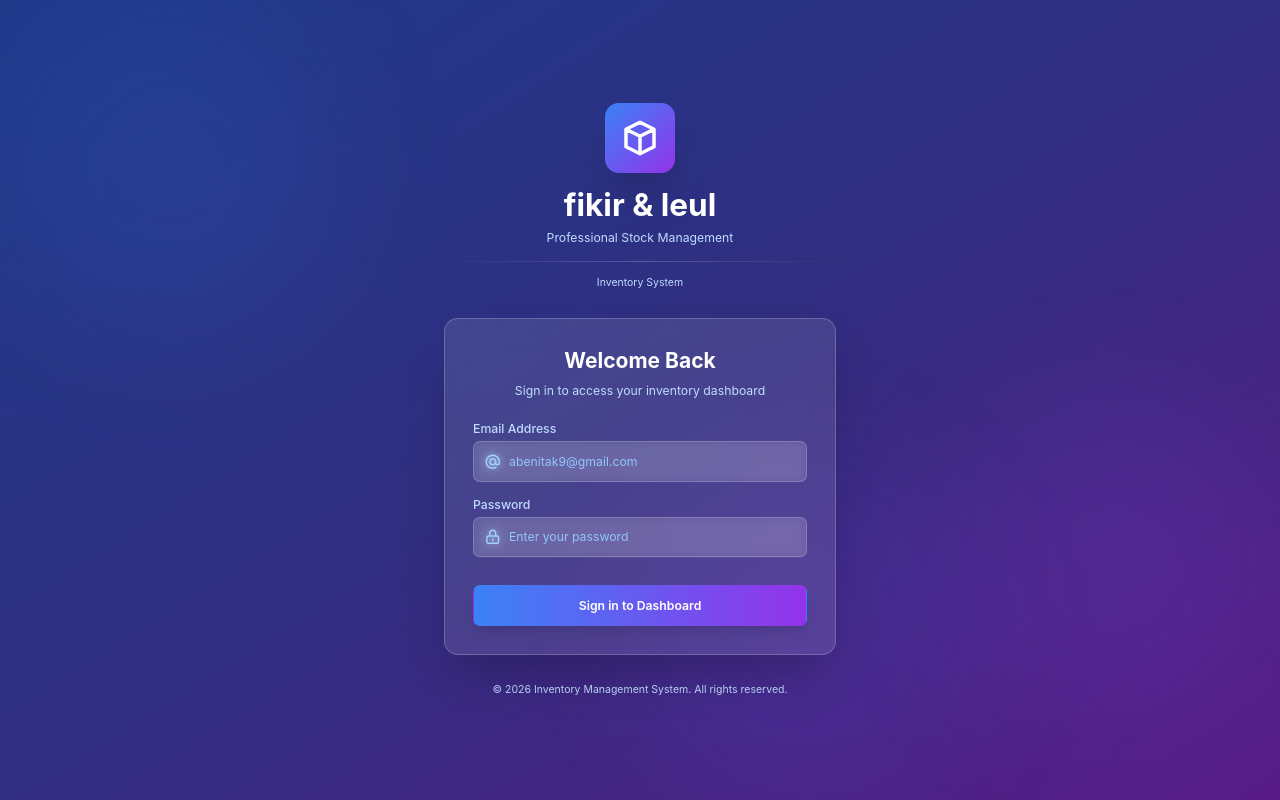
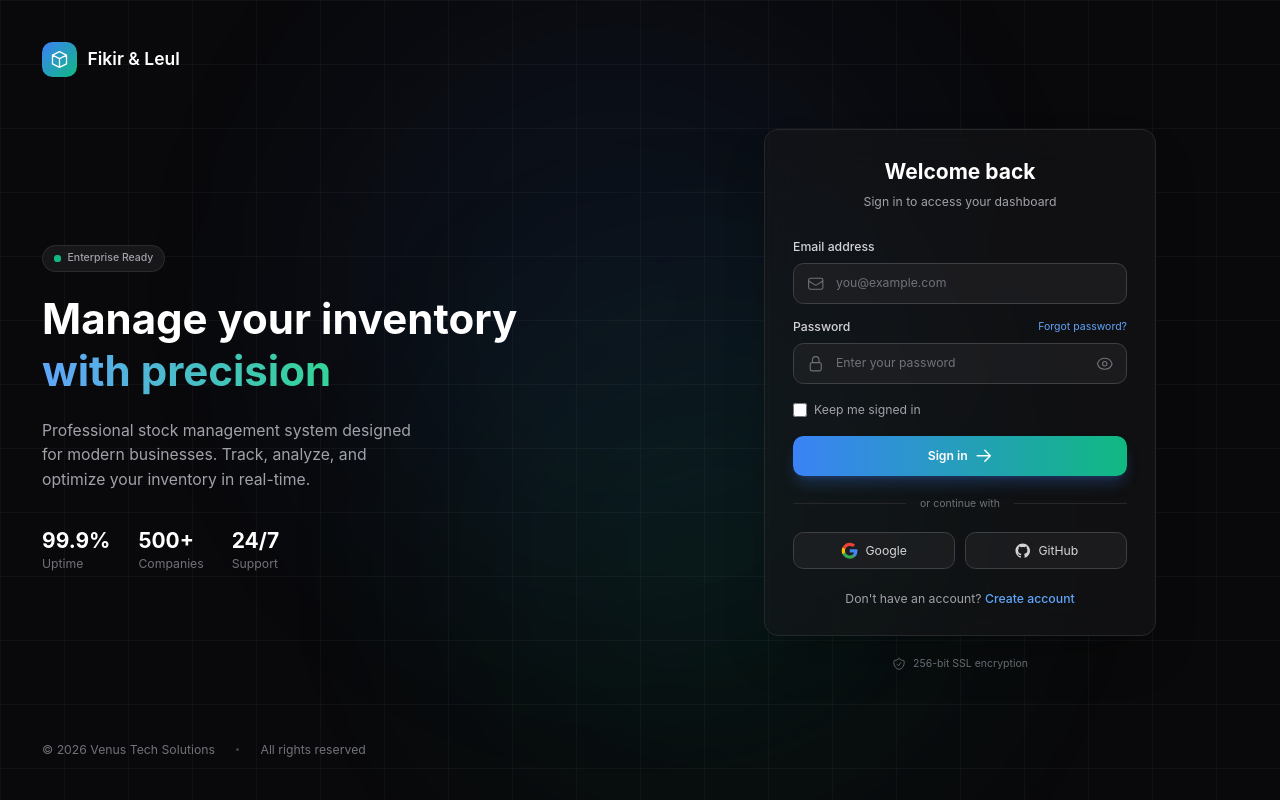
Before and after one commit to abenezer1993/integrated_inventory, a React (Create React App) app: page /login in a window 1280 px wide. Built offline with nearby package versions, Linux system fonts and the light colour scheme; the HTML template or start-up script is replaced by a standard one.

Commit message:
feat: redesign login page to match dark theme
Update login page with split-screen, gradient, and social logins.

```diff
--- a/src/pages/Login.tsx
+++ b/src/pages/Login.tsx
@@ -1,30 +1,25 @@
 import React, { useState } from 'react';
 import { useAuth } from '../contexts/AuthContext-debug';
-import { useNavigate } from 'react-router-dom';
+import { useNavigate, Link } from 'react-router-dom';
 
 const Login: React.FC = () => {
   const [email, setEmail] = useState('');
   const [password, setPassword] = useState('');
   const [error, setError] = useState('');
   const [loading, setLoading] = useState(false);
+  const [showPassword, setShowPassword] = useState(false);
   const { login } = useAuth();
   const navigate = useNavigate();
 
   const handleSubmit = async (e: React.FormEvent) => {
     e.preventDefault();
-    console.log('🔐 Login form submitted');
-    console.log('🔐 Email entered:', email);
-    console.log('🔐 Password entered:', password ? '***' : 'empty');
-
     setLoading(true);
     setError('');
 
     try {
       await login(email, password);
-      console.log('🔐 Login function completed successfully');
       navigate('/');
     } catch (err: any) {
-      console.log('🔐 Login function failed:', err.message);
       setError(err.message);
     } finally {
       setLoading(false);
@@ -32,62 +27,115 @@ const Login: React.FC = () => {
   };
 
   return (
-    <div className="min-h-screen flex items-center justify-center bg-gradient-to-br from-blue-900 via-indigo-900 to-purple-900 py-12 px-4 sm:px-6 lg:px-8 relative overflow-hidden">
-      {/* Background Pattern */}
+    <div className="min-h-screen flex bg-zinc-950 relative overflow-hidden">
+      {/* Background Effects */}
       <div className="absolute inset-0">
-        <div className="absolute inset-0 bg-gradient-to-br from-blue-900/20 via-indigo-900/20 to-purple-900/20"></div>
-        <div className="absolute inset-0">
-          <div className="absolute top-0 left-0 w-96 h-96 bg-blue-500/10 rounded-full blur-3xl"></div>
-          <div className="absolute top-1/2 right-0 w-96 h-96 bg-purple-500/10 rounded-full blur-3xl"></div>
-          <div className="absolute bottom-0 left-1/2 w-96 h-96 bg-indigo-500/10 rounded-full blur-3xl"></div>
+        <div className="absolute inset-0 bg-[linear-gradient(rgba(39,39,42,0.3)_1px,transparent_1px),linear-gradient(90deg,rgba(39,39,42,0.3)_1px,transparent_1px)] bg-[size:64px_64px]" />
+        <div className="absolute top-0 left-1/4 w-[600px] h-[600px] bg-blue-500/10 rounded-full blur-[128px] animate-pulse" />
+        <div className="absolute bottom-0 right-1/4 w-[500px] h-[500px] bg-emerald-500/10 rounded-full blur-[128px] animate-pulse" style={{ animationDelay: '1s' }} />
+      </div>
+
+      {/* Left Side - Branding */}
+      <div className="hidden lg:flex lg:w-1/2 relative z-10 flex-col justify-between p-12">
+        {/* Logo */}
+        <div className="flex items-center gap-3">
+          <div className="h-10 w-10 rounded-xl bg-gradient-to-br from-blue-500 to-emerald-500 flex items-center justify-center">
+            <svg className="h-6 w-6 text-white" fill="none" stroke="currentColor" viewBox="0 0 24 24" strokeWidth={1.5}>
+              <path strokeLinecap="round" strokeLinejoin="round" d="M20 7l-8-4-8 4m16 0l-8 4m8-4v10l-8 4m0-10L4 7m8 4v10M4 7v10l8 4" />
+            </svg>
+          </div>
+          <span className="text-xl font-semibold text-white">Fikir & Leul</span>
+        </div>
+
+        {/* Center Content */}
+        <div className="space-y-6">
+          <div className="inline-flex items-center gap-2 px-3 py-1.5 rounded-full bg-zinc-800/50 border border-zinc-700/50 backdrop-blur-sm">
+            <span className="relative flex h-2 w-2">
+              <span className="animate-ping absolute inline-flex h-full w-full rounded-full bg-emerald-400 opacity-75"></span>
+              <span className="relative inline-flex rounded-full h-2 w-2 bg-emerald-500"></span>
+            </span>
+            <span className="text-xs font-medium text-zinc-400">Enterprise Ready</span>
+          </div>
+
+          <h1 className="text-5xl font-bold text-white leading-tight">
+            Manage your inventory
+            <span className="block bg-gradient-to-r from-blue-400 via-emerald-400 to-cyan-400 bg-clip-text text-transparent">
+              with precision
+            </span>
+          </h1>
+
+          <p className="text-lg text-zinc-400 max-w-md">
+            Professional stock management system designed for modern businesses.
+            Track, analyze, and optimize your inventory in real-time.
+          </p>
+
+          {/* Stats */}
+          <div className="flex gap-8 pt-4">
+            <div>
+              <div className="text-2xl font-bold text-white">99.9%</div>
+              <div className="text-sm text-zinc-500">Uptime</div>
+            </div>
+            <div>
+              <div className="text-2xl font-bold text-white">500+</div>
+              <div className="text-sm text-zinc-500">Companies</div>
+            </div>
+            <div>
+              <div className="text-2xl font-bold text-white">24/7</div>
+              <div className="text-sm text-zinc-500">Support</div>
+            </div>
           </div>
         </div>
 
-      {/* Main Content */}
-      <div className="relative z-10 max-w-md w-full">
-        {/* Logo/Icon */}
-        <div className="text-center mb-8">
-          <div className="mx-auto h-20 w-20 bg-gradient-to-br from-blue-500 to-purple-600 rounded-2xl flex items-center justify-center shadow-2xl mb-4">
-            <svg className="h-12 w-12 text-white" fill="none" stroke="currentColor" viewBox="0 0 24 24">
-              <path strokeLinecap="round" strokeLinejoin="round" strokeWidth={2} d="M20 7l-8-4-8 4m16 0l-8 4m8-4v10l-8 4m0-10L4 7m8 4v10M4 7v10l8 4" />
+        {/* Footer */}
+        <div className="flex items-center gap-6 text-sm text-zinc-500">
+          <span>© 2026 Venus Tech Solutions</span>
+          <span className="w-1 h-1 rounded-full bg-zinc-700" />
+          <span>All rights reserved</span>
+        </div>
+      </div>
+
+      {/* Right Side - Login Form */}
+      <div className="w-full lg:w-1/2 flex items-center justify-center p-8 relative z-10">
+        <div className="w-full max-w-md">
+          {/* Mobile Logo */}
+          <div className="lg:hidden text-center mb-8">
+            <div className="inline-flex h-14 w-14 rounded-xl bg-gradient-to-br from-blue-500 to-emerald-500 items-center justify-center mb-4">
+              <svg className="h-8 w-8 text-white" fill="none" stroke="currentColor" viewBox="0 0 24 24" strokeWidth={1.5}>
+                <path strokeLinecap="round" strokeLinejoin="round" d="M20 7l-8-4-8 4m16 0l-8 4m8-4v10l-8 4m0-10L4 7m8 4v10M4 7v10l8 4" />
               </svg>
             </div>
-          <h1 className="text-4xl font-bold text-white mb-2">fikir & leul</h1>
-          <p className="text-blue-200 text-sm mb-4">Professional Stock Management</p>
-          <div className="h-px bg-gradient-to-r from-transparent via-white/20 to-transparent"></div>
-          <p className="text-blue-200 text-xs mt-4">Inventory System</p>
+            <h1 className="text-2xl font-bold text-white">Fikir & Leul</h1>
+            <p className="text-sm text-zinc-500 mt-1">Inventory Management System</p>
           </div>
 
           {/* Login Card */}
-        <div className="bg-white/10 backdrop-blur-lg rounded-2xl shadow-2xl border border-white/20 p-8">
-          <div className="text-center mb-6">
-            <h2 className="text-2xl font-bold text-white mb-2">Welcome Back</h2>
-            <p className="text-blue-200 text-sm">
-              Sign in to access your inventory dashboard
+          <div className="bg-zinc-900/50 backdrop-blur-xl rounded-2xl border border-zinc-800 p-8 shadow-2xl">
+            <div className="text-center mb-8">
+              <h2 className="text-2xl font-bold text-white mb-2">Welcome back</h2>
+              <p className="text-zinc-400 text-sm">
+                Sign in to access your dashboard
               </p>
             </div>
 
-          <form className="space-y-6" onSubmit={handleSubmit}>
+            <form className="space-y-5" onSubmit={handleSubmit}>
               {error && (
-              <div className="bg-red-500/20 backdrop-blur-sm border border-red-400/50 text-red-200 px-4 py-3 rounded-lg">
-                <div className="flex items-center">
-                  <svg className="h-5 w-5 mr-2" fill="currentColor" viewBox="0 0 20 20">
-                    <path fillRule="evenodd" d="M10 18a8 8 0 100-16 8 8 0 000 16zM8.707 7.293a1 1 0 00-1.414 1.414L8.586 10l-1.293 1.293a1 1 0 101.414 1.414L10 11.414l1.293 1.293a1 1 0 001.414-1.414L11.414 10l1.293-1.293a1 1 0 00-1.414-1.414L10 8.586 8.707 7.293z" clipRule="evenodd" />
+                <div className="flex items-center gap-3 px-4 py-3 rounded-xl bg-red-500/10 border border-red-500/20">
+                  <svg className="h-5 w-5 text-red-400 flex-shrink-0" fill="none" stroke="currentColor" viewBox="0 0 24 24" strokeWidth={1.5}>
+                    <path strokeLinecap="round" strokeLinejoin="round" d="M12 9v3.75m9-.75a9 9 0 11-18 0 9 9 0 0118 0zm-9 3.75h.008v.008H12v-.008z" />
                   </svg>
-                  {error}
-                </div>
+                  <span className="text-sm text-red-400">{error}</span>
                 </div>
               )}
 
               <div className="space-y-4">
                 <div>
-                <label htmlFor="email" className="block text-sm font-medium text-blue-200 mb-1">
-                  Email Address
+                  <label htmlFor="email" className="block text-sm font-medium text-zinc-300 mb-2">
+                    Email address
                   </label>
                   <div className="relative">
-                  <div className="absolute inset-y-0 left-0 pl-3 flex items-center pointer-events-none">
-                    <svg className="h-5 w-5 text-blue-300" fill="none" stroke="currentColor" viewBox="0 0 24 24">
-                      <path strokeLinecap="round" strokeLinejoin="round" strokeWidth={2} d="M16 12a4 4 0 10-8 0 4 4 0 008 0zm0 0v1.5a2.5 2.5 0 005 0V12a9 9 0 10-9 9m4.5-1.206a8.959 8.959 0 01-4.5 1.207" />
+                    <div className="absolute inset-y-0 left-0 pl-4 flex items-center pointer-events-none">
+                      <svg className="h-5 w-5 text-zinc-500" fill="none" stroke="currentColor" viewBox="0 0 24 24" strokeWidth={1.5}>
+                        <path strokeLinecap="round" strokeLinejoin="round" d="M21.75 6.75v10.5a2.25 2.25 0 01-2.25 2.25h-15a2.25 2.25 0 01-2.25-2.25V6.75m19.5 0A2.25 2.25 0 0019.5 4.5h-15a2.25 2.25 0 00-2.25 2.25m19.5 0v.243a2.25 2.25 0 01-1.07 1.916l-7.5 4.615a2.25 2.25 0 01-2.36 0L3.32 8.91a2.25 2.25 0 01-1.07-1.916V6.75" />
                       </svg>
                     </div>
                     <input
@@ -97,63 +145,136 @@ const Login: React.FC = () => {
                       required
                       value={email}
                       onChange={(e) => setEmail(e.target.value)}
-                    className="appearance-none relative block w-full pl-10 pr-3 py-3 bg-white/10 backdrop-blur-sm border border-white/20 placeholder-blue-300 text-white rounded-lg focus:outline-none focus:ring-2 focus:ring-blue-400 focus:border-transparent sm:text-sm"
-                    placeholder="abenitak9@gmail.com"
+                      className="w-full pl-12 pr-4 py-3 bg-zinc-800/50 border border-zinc-700 rounded-xl text-white placeholder-zinc-500 focus:outline-none focus:ring-2 focus:ring-blue-500/50 focus:border-blue-500/50 transition-all"
+                      placeholder="you@example.com"
                     />
                   </div>
                 </div>
 
                 <div>
-                <label htmlFor="password" className="block text-sm font-medium text-blue-200 mb-1">
+                  <div className="flex items-center justify-between mb-2">
+                    <label htmlFor="password" className="block text-sm font-medium text-zinc-300">
                       Password
                     </label>
+                    <button type="button" className="text-xs text-blue-400 hover:text-blue-300 transition-colors">
+                      Forgot password?
+                    </button>
+                  </div>
                   <div className="relative">
-                  <div className="absolute inset-y-0 left-0 pl-3 flex items-center pointer-events-none">
-                    <svg className="h-5 w-5 text-blue-300" fill="none" stroke="currentColor" viewBox="0 0 24 24">
-                      <path strokeLinecap="round" strokeLinejoin="round" strokeWidth={2} d="M12 15v2m-6 4h12a2 2 0 002-2v-6a2 2 0 00-2-2H6a2 2 0 00-2 2v6a2 2 0 002 2zm10-10V7a4 4 0 00-8 0v4h8z" />
+                    <div className="absolute inset-y-0 left-0 pl-4 flex items-center pointer-events-none">
+                      <svg className="h-5 w-5 text-zinc-500" fill="none" stroke="currentColor" viewBox="0 0 24 24" strokeWidth={1.5}>
+                        <path strokeLinecap="round" strokeLinejoin="round" d="M16.5 10.5V6.75a4.5 4.5 0 10-9 0v3.75m-.75 11.25h10.5a2.25 2.25 0 002.25-2.25v-6.75a2.25 2.25 0 00-2.25-2.25H6.75a2.25 2.25 0 00-2.25 2.25v6.75a2.25 2.25 0 002.25 2.25z" />
                       </svg>
                     </div>
                     <input
                       id="password"
                       name="password"
-                    type="password"
+                      type={showPassword ? 'text' : 'password'}
                       required
                       value={password}
                       onChange={(e) => setPassword(e.target.value)}
-                    className="appearance-none relative block w-full pl-10 pr-3 py-3 bg-white/10 backdrop-blur-sm border border-white/20 placeholder-blue-300 text-white rounded-lg focus:outline-none focus:ring-2 focus:ring-blue-400 focus:border-transparent sm:text-sm"
+                      className="w-full pl-12 pr-12 py-3 bg-zinc-800/50 border border-zinc-700 rounded-xl text-white placeholder-zinc-500 focus:outline-none focus:ring-2 focus:ring-blue-500/50 focus:border-blue-500/50 transition-all"
                       placeholder="Enter your password"
                     />
+                    <button
+                      type="button"
+                      onClick={() => setShowPassword(!showPassword)}
+                      className="absolute inset-y-0 right-0 pr-4 flex items-center text-zinc-500 hover:text-zinc-300 transition-colors"
+                    >
+                      {showPassword ? (
+                        <svg className="h-5 w-5" fill="none" stroke="currentColor" viewBox="0 0 24 24" strokeWidth={1.5}>
+                          <path strokeLinecap="round" strokeLinejoin="round" d="M3.98 8.223A10.477 10.477 0 001.934 12C3.226 16.338 7.244 19.5 12 19.5c.993 0 1.953-.138 2.863-.395M6.228 6.228A10.45 10.45 0 0112 4.5c4.756 0 8.773 3.162 10.065 7.498a10.523 10.523 0 01-4.293 5.774M6.228 6.228L3 3m3.228 3.228l3.65 3.65m7.894 7.894L21 21m-3.228-3.228l-3.65-3.65m0 0a3 3 0 10-4.243-4.243m4.242 4.242L9.88 9.88" />
+                        </svg>
+                      ) : (
+                        <svg className="h-5 w-5" fill="none" stroke="currentColor" viewBox="0 0 24 24" strokeWidth={1.5}>
+                          <path strokeLinecap="round" strokeLinejoin="round" d="M2.036 12.322a1.012 1.012 0 010-.639C3.423 7.51 7.36 4.5 12 4.5c4.638 0 8.573 3.007 9.963 7.178.07.207.07.431 0 .639C20.577 16.49 16.64 19.5 12 19.5c-4.638 0-8.573-3.007-9.963-7.178z" />
+                          <path strokeLinecap="round" strokeLinejoin="round" d="M15 12a3 3 0 11-6 0 3 3 0 016 0z" />
+                        </svg>
+                      )}
+                    </button>
                   </div>
                 </div>
               </div>
 
-            <div className="pt-2">
+              {/* Remember Me */}
+              <div className="flex items-center">
+                <input
+                  id="remember"
+                  name="remember"
+                  type="checkbox"
+                  className="h-4 w-4 rounded border-zinc-700 bg-zinc-800 text-blue-500 focus:ring-blue-500/50 focus:ring-offset-0"
+                />
+                <label htmlFor="remember" className="ml-2 text-sm text-zinc-400">
+                  Keep me signed in
+                </label>
+              </div>
+
               <button
                 type="submit"
                 disabled={loading}
-                className="group relative w-full flex justify-center py-3 px-4 border border-transparent text-sm font-semibold rounded-lg text-white bg-gradient-to-r from-blue-500 to-purple-600 hover:from-blue-600 hover:to-purple-700 focus:outline-none focus:ring-2 focus:ring-offset-2 focus:ring-blue-500 disabled:opacity-50 disabled:cursor-not-allowed transition-all duration-200 transform hover:scale-[1.02] shadow-lg"
+                className="w-full py-3 px-4 bg-gradient-to-r from-blue-500 to-emerald-500 hover:from-blue-600 hover:to-emerald-600 text-white font-semibold rounded-xl transition-all duration-200 transform hover:scale-[1.02] disabled:opacity-50 disabled:cursor-not-allowed disabled:hover:scale-100 flex items-center justify-center gap-2 shadow-lg shadow-blue-500/25"
               >
                 {loading ? (
-                  <div className="flex items-center">
-                    <svg className="animate-spin -ml-1 mr-3 h-5 w-5 text-white" xmlns="http://www.w3.org/2000/svg" fill="none" viewBox="0 0 24 24">
+                  <>
+                    <svg className="animate-spin h-5 w-5" xmlns="http://www.w3.org/2000/svg" fill="none" viewBox="0 0 24 24">
                       <circle className="opacity-25" cx="12" cy="12" r="10" stroke="currentColor" strokeWidth="4"></circle>
                       <path className="opacity-75" fill="currentColor" d="M4 12a8 8 0 018-8V0C5.373 0 0 5.373 0 12h4zm2 5.291A7.962 7.962 0 014 12H0c0 3.042 1.135 5.824 3 7.938l3-2.647z"></path>
                     </svg>
-                    Signing in...
-                  </div>
+                    <span>Signing in...</span>
+                  </>
                 ) : (
-                  'Sign in to Dashboard'
+                  <>
+                    <span>Sign in</span>
+                    <svg className="h-5 w-5" fill="none" stroke="currentColor" viewBox="0 0 24 24" strokeWidth={2}>
+                      <path strokeLinecap="round" strokeLinejoin="round" d="M13.5 4.5L21 12m0 0l-7.5 7.5M21 12H3" />
+                    </svg>
+                  </>
                 )}
               </button>
-            </div>
             </form>
+
+            {/* Divider */}
+            <div className="flex items-center gap-4 my-6">
+              <div className="flex-1 h-px bg-zinc-800" />
+              <span className="text-xs text-zinc-500">or continue with</span>
+              <div className="flex-1 h-px bg-zinc-800" />
             </div>
 
-        {/* Footer */}
-        <div className="mt-8 text-center">
-          <p className="text-xs text-blue-200">
-            © 2026 Inventory Management System. All rights reserved.
+            {/* Social Login */}
+            <div className="grid grid-cols-2 gap-3">
+              <button className="flex items-center justify-center gap-2 py-2.5 px-4 bg-zinc-800/50 hover:bg-zinc-800 border border-zinc-700 rounded-xl text-sm text-zinc-300 transition-all">
+                <svg className="h-5 w-5" viewBox="0 0 24 24" fill="currentColor">
+                  <path d="M22.56 12.25c0-.78-.07-1.53-.2-2.25H12v4.26h5.92c-.26 1.37-1.04 2.53-2.21 3.31v2.77h3.57c2.08-1.92 3.28-4.74 3.28-8.09z" fill="#4285F4"/>
+                  <path d="M12 23c2.97 0 5.46-.98 7.28-2.66l-3.57-2.77c-.98.66-2.23 1.06-3.71 1.06-2.86 0-5.29-1.93-6.16-4.53H2.18v2.84C3.99 20.53 7.7 23 12 23z" fill="#34A853"/>
+                  <path d="M5.84 14.09c-.22-.66-.35-1.36-.35-2.09s.13-1.43.35-2.09V7.07H2.18C1.43 8.55 1 10.22 1 12s.43 3.45 1.18 4.93l2.85-2.22.81-.62z" fill="#FBBC05"/>
+                  <path d="M12 5.38c1.62 0 3.06.56 4.21 1.64l3.15-3.15C17.45 2.09 14.97 1 12 1 7.7 1 3.99 3.47 2.18 7.07l3.66 2.84c.87-2.6 3.3-4.53 6.16-4.53z" fill="#EA4335"/>
+                </svg>
+                Google
+              </button>
+              <button className="flex items-center justify-center gap-2 py-2.5 px-4 bg-zinc-800/50 hover:bg-zinc-800 border border-zinc-700 rounded-xl text-sm text-zinc-300 transition-all">
+                <svg className="h-5 w-5" fill="currentColor" viewBox="0 0 24 24">
+                  <path fillRule="evenodd" clipRule="evenodd" d="M12 2C6.477 2 2 6.477 2 12c0 4.42 2.865 8.166 6.839 9.489.5.092.682-.217.682-.482 0-.237-.008-.866-.013-1.7-2.782.604-3.369-1.341-3.369-1.341-.454-1.155-1.11-1.462-1.11-1.462-.908-.62.069-.608.069-.608 1.003.07 1.531 1.03 1.531 1.03.892 1.529 2.341 1.087 2.91.831.092-.646.35-1.086.636-1.336-2.22-.253-4.555-1.11-4.555-4.943 0-1.091.39-1.984 1.029-2.683-.103-.253-.446-1.27.098-2.647 0 0 .84-.269 2.75 1.025A9.578 9.578 0 0112 6.836c.85.004 1.705.114 2.504.336 1.909-1.294 2.747-1.025 2.747-1.025.546 1.377.203 2.394.1 2.647.64.699 1.028 1.592 1.028 2.683 0 3.842-2.339 4.687-4.566 4.935.359.309.678.919.678 1.852 0 1.336-.012 2.415-.012 2.743 0 .267.18.578.688.48C19.138 20.163 22 16.418 22 12c0-5.523-4.477-10-10-10z"/>
+                </svg>
+                GitHub
+              </button>
+            </div>
+
+            {/* Sign Up Link */}
+            <p className="text-center text-sm text-zinc-400 mt-6">
+              {"Don't have an account? "}
+              <Link to="/signup" className="text-blue-400 hover:text-blue-300 font-medium transition-colors">
+                Create account
+              </Link>
             </p>
+          </div>
+
+          {/* Security Badge */}
+          <div className="flex items-center justify-center gap-2 mt-6 text-xs text-zinc-500">
+            <svg className="h-4 w-4" fill="none" stroke="currentColor" viewBox="0 0 24 24" strokeWidth={1.5}>
+              <path strokeLinecap="round" strokeLinejoin="round" d="M9 12.75L11.25 15 15 9.75m-3-7.036A11.959 11.959 0 013.598 6 11.99 11.99 0 003 9.749c0 5.592 3.824 10.29 9 11.623 5.176-1.332 9-6.03 9-11.622 0-1.31-.21-2.571-.598-3.751h-.152c-3.196 0-6.1-1.248-8.25-3.285z" />
+            </svg>
+            <span>256-bit SSL encryption</span>
+          </div>
         </div>
       </div>
     </div>
```
Lines whose indentation alone changed are shown as unchanged.
